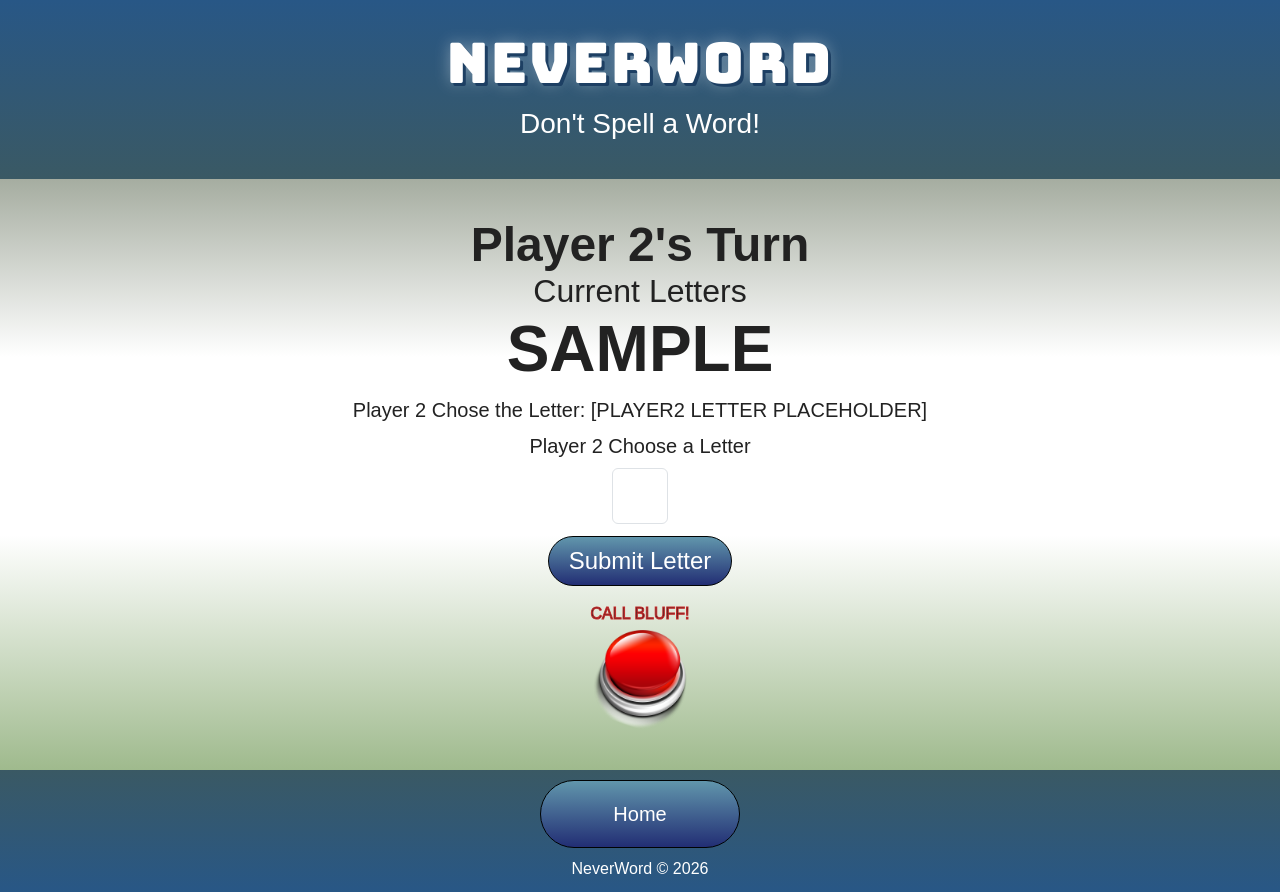
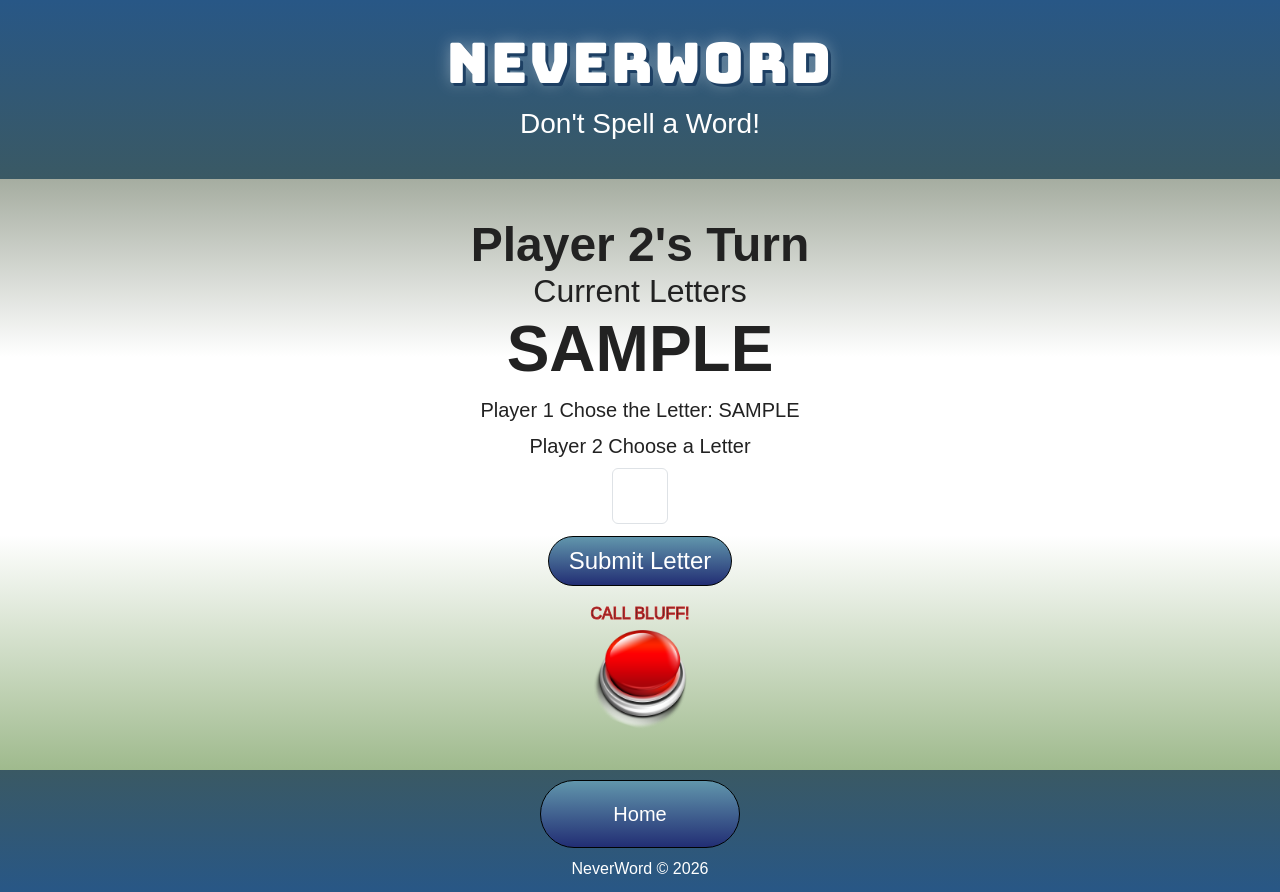
Before and after one commit to tmwonnacott/startup, a React (Vite) app: page /start in a window 1280 px wide. Both pictures are taken after typing "Sample" into the empty fields and a click on the button "Submit Letter". Built offline with nearby package versions, Linux system fonts and the light colour scheme.

Commit message:
made it so it displays which player most recently submitted and what letter they submitted

```diff
--- a/src/start/start.jsx
+++ b/src/start/start.jsx
@@ -32,7 +32,12 @@ export function StartGame() {
         <p className="current-player-turn">Player {currentPlayer}&apos;s Turn</p>
         <h2>Current Letters</h2>
         <p className="current-letters">{currentLetters.join('') || '_'}</p>
-        <h3>Player 2 Chose the Letter: [PLAYER2 LETTER PLACEHOLDER]</h3>
+        {currentLetters.length > 0 && (
+          <h3>
+            Player {currentPlayer === 1 ? 2 : 1} Chose the Letter:{' '}
+            {currentLetters[currentLetters.length - 1]}
+          </h3>
+        )}
         <h3>Player {currentPlayer} Choose a Letter</h3>
         <input
           type="text"
```
